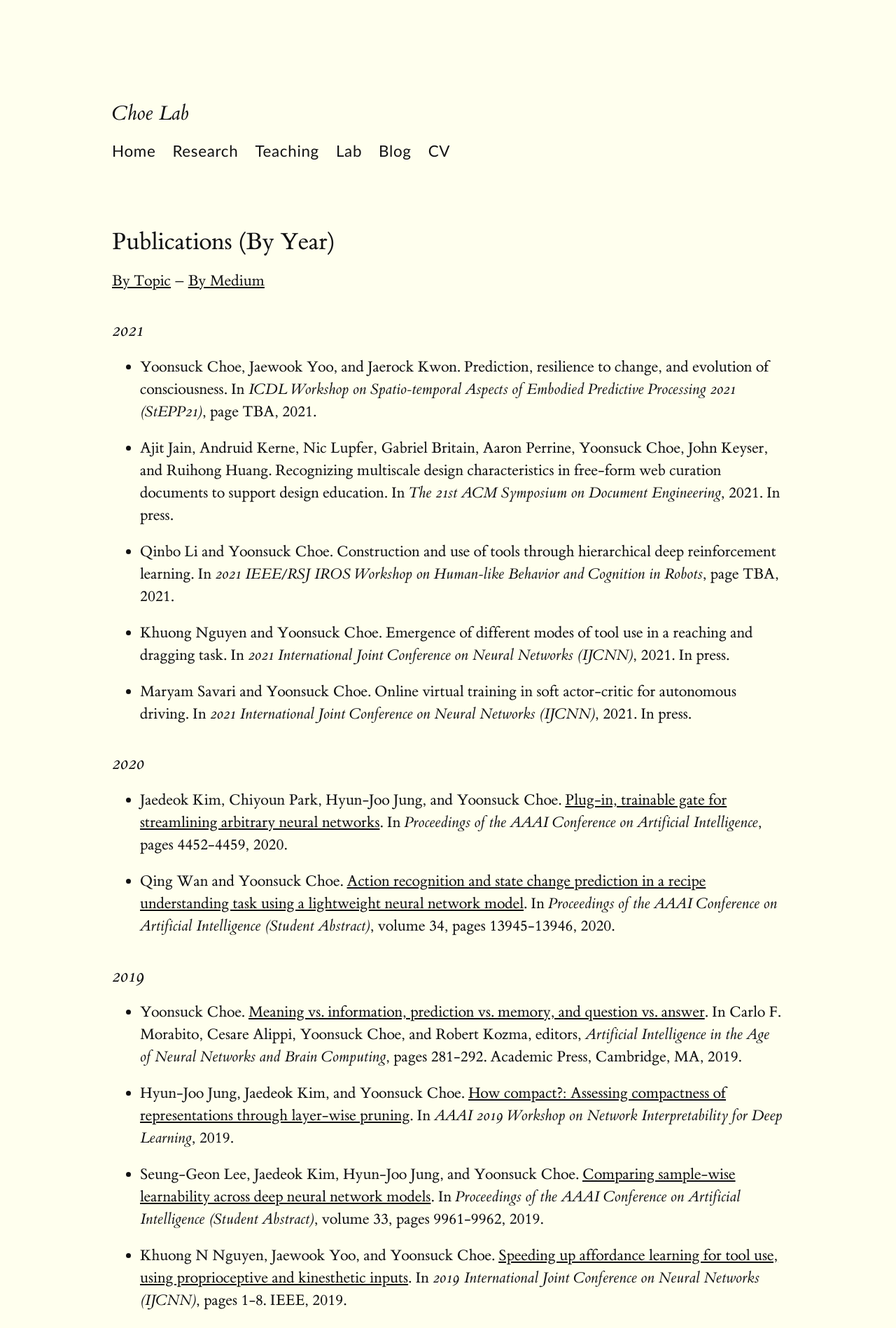
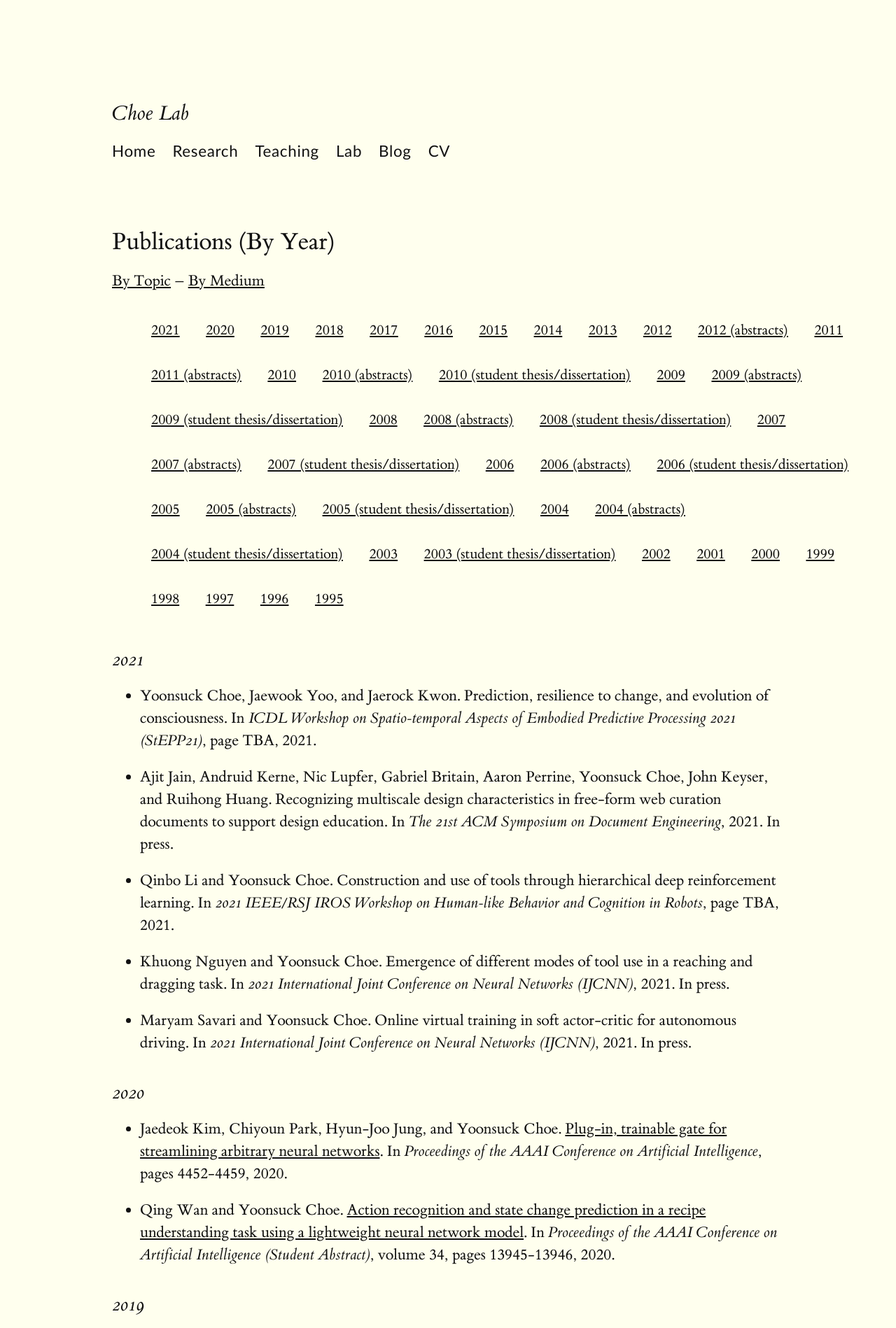
Before and after one commit to yschoe/yschoe.github.io, a Jekyll site: the page built from pub_year.md, in a window 1280 px wide. Shown: the top 1898 px of the page at 70% size. Built offline with Jekyll 4.4.1, drawn with Linux system fonts in a browser that asks for light colours.

Commit message:
proctoc and css update

```diff
--- a/pub_year.md
+++ b/pub_year.md
@@ -6,4 +6,51 @@ permalink: /pub_year/
 
 <a href="/pub_topic/">By Topic</a> &ndash; <a href="/pub_medium/">By Medium</a>
 
+<ul class="flattoc">
+<li> <a href="#2021">2021</a></li>
+<li> <a href="#2020">2020</a></li>
+<li> <a href="#2019">2019</a></li>
+<li> <a href="#2018">2018</a></li>
+<li> <a href="#2017">2017</a></li>
+<li> <a href="#2016">2016</a></li>
+<li> <a href="#2015">2015</a></li>
+<li> <a href="#2014">2014</a></li>
+<li> <a href="#2013">2013</a></li>
+<li> <a href="#2012">2012</a></li>
+<li> <a href="#2012_abstracts">2012 (abstracts)</a></li>
+<li> <a href="#2011">2011</a></li>
+<li> <a href="#2011_abstracts">2011 (abstracts)</a></li>
+<li> <a href="#2010">2010</a></li>
+<li> <a href="#2010_abstracts">2010 (abstracts)</a></li>
+<li> <a href="#2010_thesis">2010 (student thesis/dissertation)</a></li>
+<li> <a href="#2009">2009</a></li>
+<li> <a href="#2009_abstracts">2009 (abstracts)</a></li>
+<li> <a href="#2009_thesis">2009 (student thesis/dissertation)</a></li>
+<li> <a href="#2008">2008</a></li>
+<li> <a href="#2008_abstracts">2008 (abstracts)</a></li>
+<li> <a href="#2008_thesis">2008 (student thesis/dissertation)</a></li>
+<li> <a href="#2007">2007</a></li>
+<li> <a href="#2007_abstracts">2007 (abstracts)</a></li>
+<li> <a href="#2007_thesis">2007 (student thesis/dissertation)</a></li>
+<li> <a href="#2006">2006</a></li>
+<li> <a href="#2006_abstracts">2006 (abstracts)</a></li>
+<li> <a href="#2006_thesis">2006 (student thesis/dissertation)</a></li>
+<li> <a href="#2005">2005</a></li>
+<li> <a href="#2005_abstracts">2005 (abstracts)</a></li>
+<li> <a href="#2005_thesis">2005 (student thesis/dissertation)</a></li>
+<li> <a href="#2004">2004</a></li>
+<li> <a href="#2004_abstracts">2004 (abstracts)</a></li>
+<li> <a href="#2004_thesis">2004 (student thesis/dissertation)</a></li>
+<li> <a href="#2003">2003</a></li>
+<li> <a href="#2003_thesis">2003 (student thesis/dissertation)</a></li>
+<li> <a href="#2002">2002</a></li>
+<li> <a href="#2001">2001</a></li>
+<li> <a href="#2000">2000</a></li>
+<li> <a href="#1999">1999</a></li>
+<li> <a href="#1998">1998</a></li>
+<li> <a href="#1997">1997</a></li>
+<li> <a href="#1996">1996</a></li>
+<li> <a href="#1995">1995</a></li>
+</ul>
+
 {% include pub_year.html %}
--- a/style.scss
+++ b/style.scss
@@ -106,6 +106,19 @@ blockquote footer {
     font-style: normal;
     font-size: 1.1rem;
     text-align: right;
+}
+
+.toc {
+  font-size: 1.3rem;
+  padding: 0;
+  margin:1rem;
+}
+
+ul.flattoc > li {
+  font-size: 1.3rem;
+  padding: 0;
+  margin:1rem;
+  display: inline-block;
 }
 
 figure {
```
Also changed, not shown: pub_medium.md (+13 -0 lines), 1 other file.
